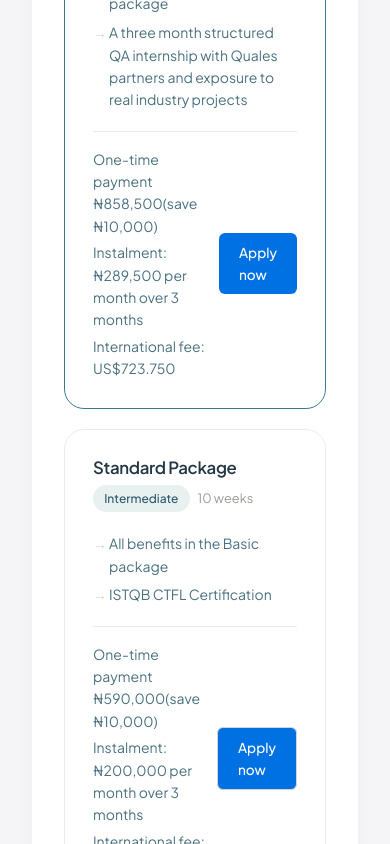
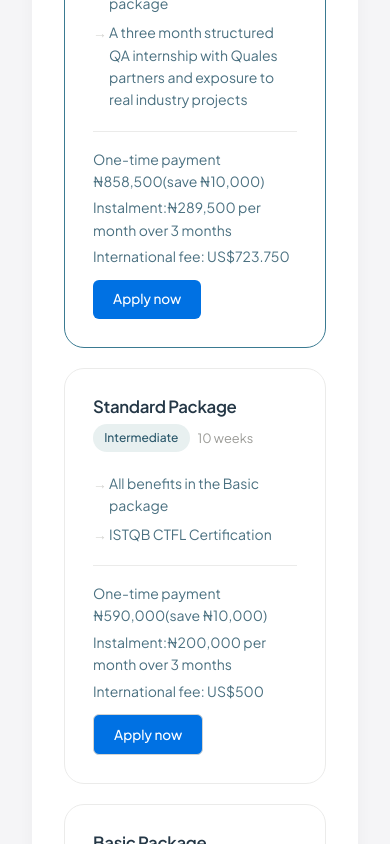
Before and after one commit to Ayobamee/Qualeswebapp, a React (Vite) app: page /talents in a window 390 px wide. Shown: the part 2780-3624 px from the top of the page. Built offline with nearby package versions, Linux system fonts and the light colour scheme; a web font is replaced by a local one.

Commit message:
fixed course footer in mobile view

```diff
--- a/src/pages/Talents.module.css
+++ b/src/pages/Talents.module.css
@@ -561,6 +561,12 @@
   .courseGrid {
     grid-template-columns: 1fr;
   }
+
+  .courseFooter {
+    flex-direction: column;
+    align-items: flex-start;
+    gap: 0.75rem;
+  }
   .testimonialGrid {
     grid-template-columns: 1fr;
   }
```
